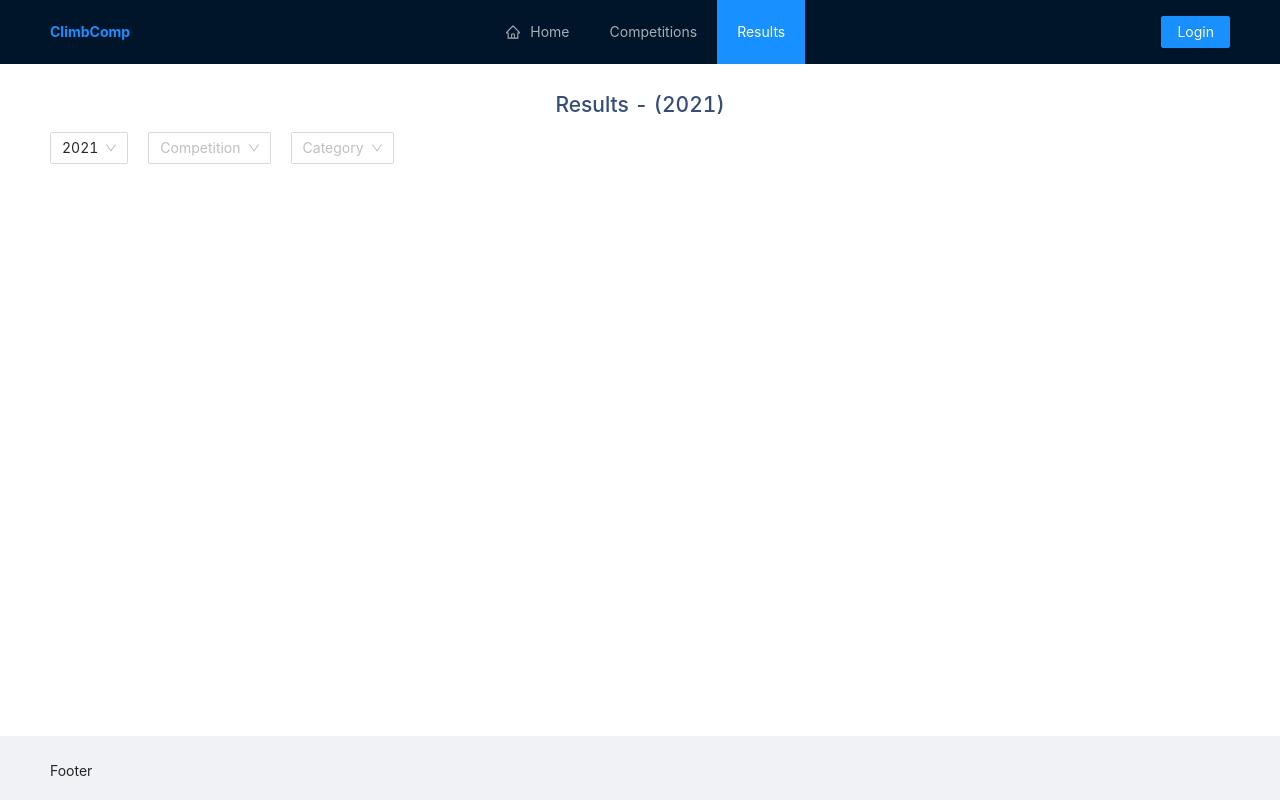
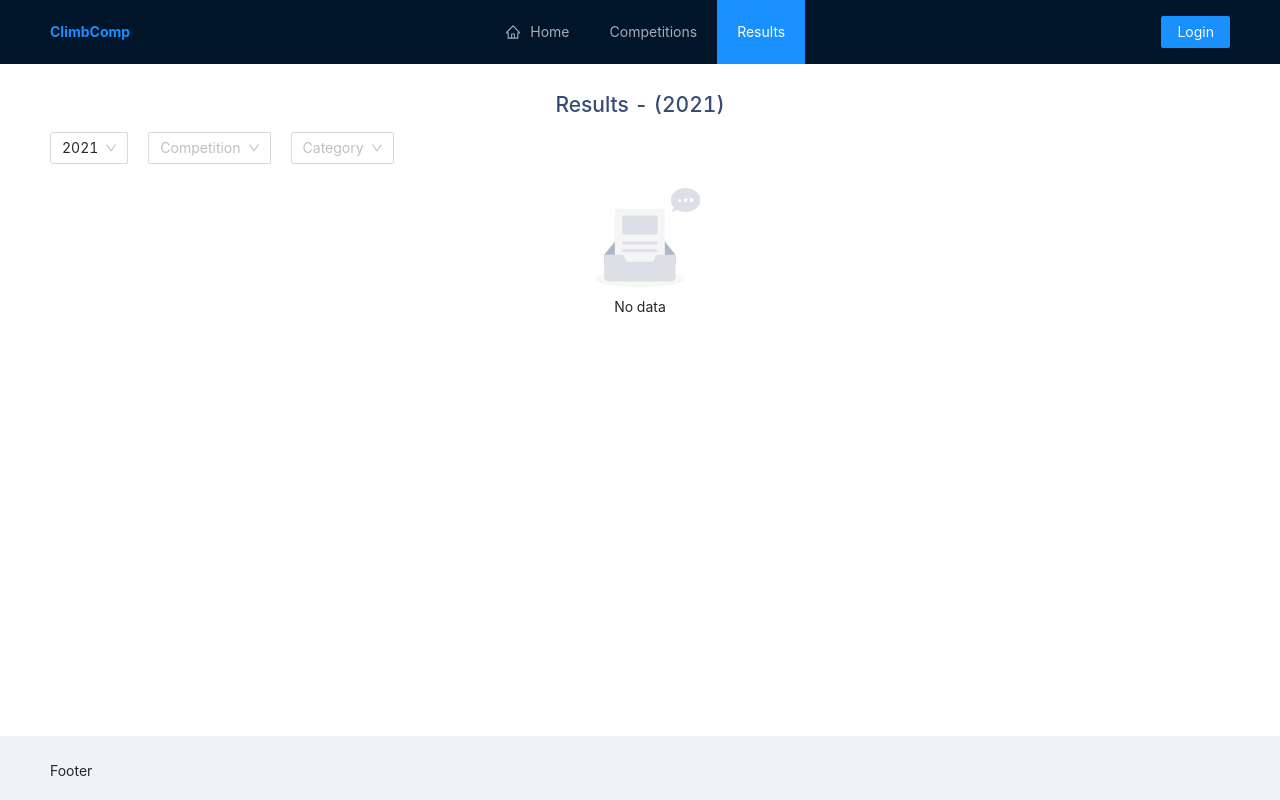
Before and after one commit to cufarvid/climb-comp, a React (Create React App) app in the folder client/: page /results in a window 1280 px wide. Built offline with nearby package versions, Linux system fonts and the light colour scheme.

Commit message:
Display empty placeholder when there is no result to be displayed

```diff
--- a/client/src/components/result/LiveResult.tsx
+++ b/client/src/components/result/LiveResult.tsx
@@ -1,5 +1,5 @@
 import React, { FC } from 'react';
-import { Table } from 'antd';
+import { Empty, Table } from 'antd';
 
 import { RESULT_COLUMNS } from '../../constants';
 import { ResultRecord } from '../../types';
@@ -30,7 +30,7 @@ const LiveResult: FC<Props> = ({ category, results, loading }: Props) => {
   const resultsParser = (results: ResultField[]): ResultRecord[] =>
     results.map(resultsMapper);
 
-  if (!(category && results.length)) return null;
+  if (!(category && results.length)) return <Empty />;
 
   const title = `${category.name} - (${category.description}, ${category.ageFrom} - ${category.ageTo})`;
 
--- a/client/src/views/Results.tsx
+++ b/client/src/views/Results.tsx
@@ -63,8 +63,6 @@ const Results: FC = () => {
         },
       },
     });
-
-    setTimeout(() => console.log(results), 5000);
   };
 
   useEffect(() => {
```
